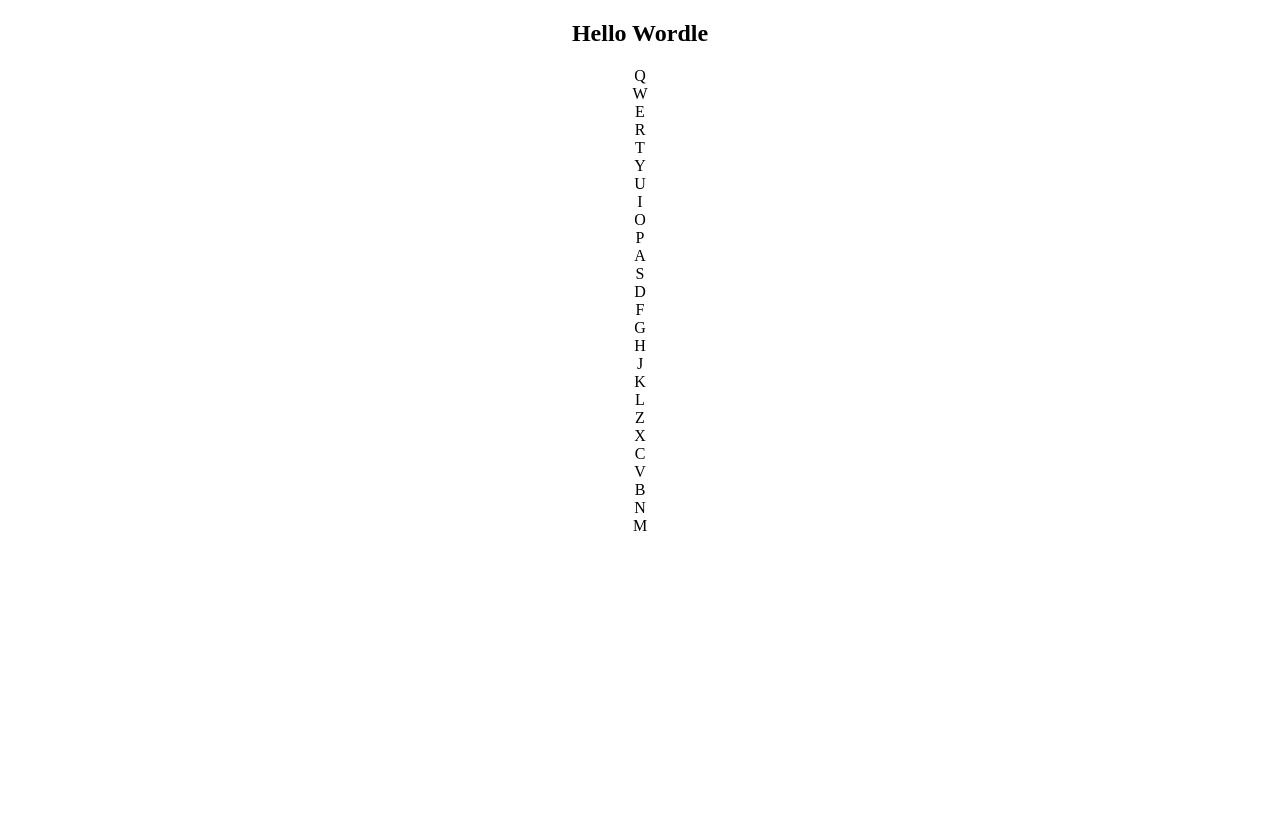
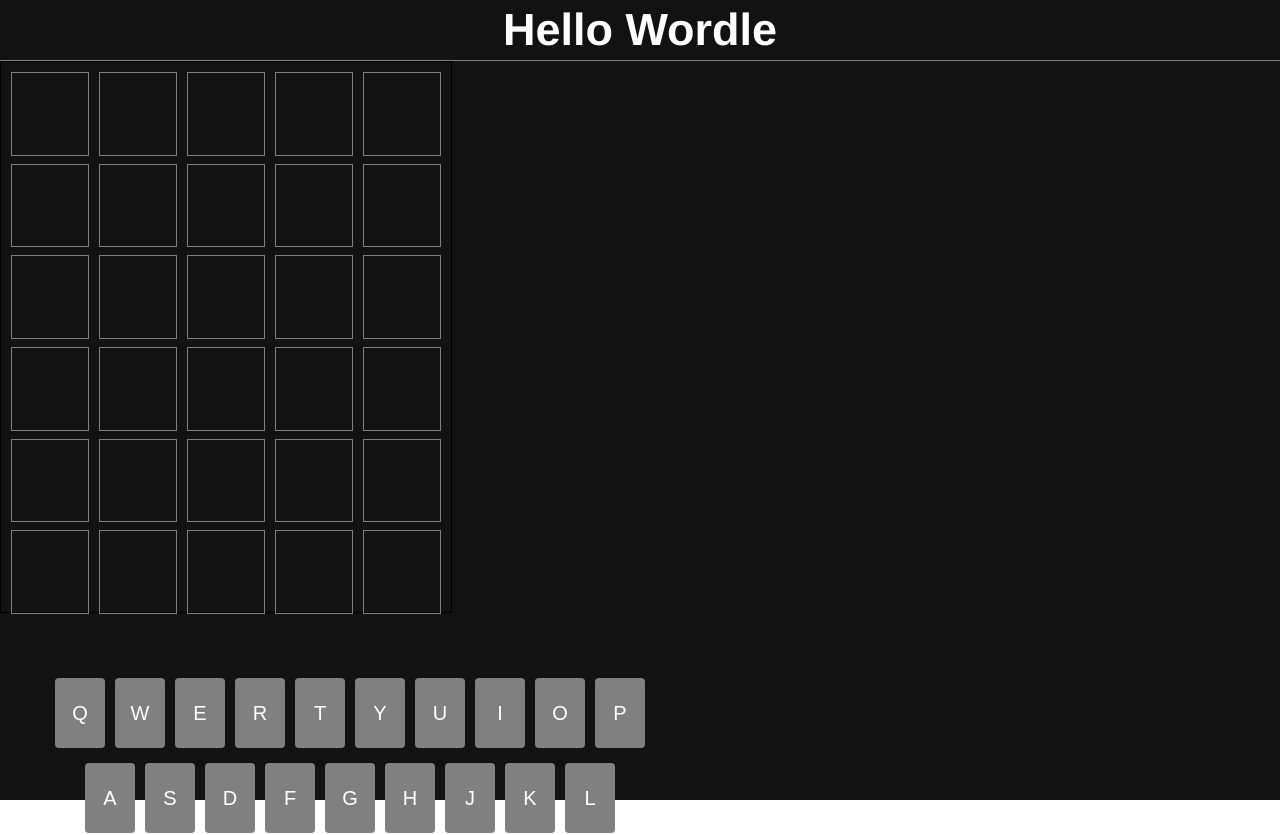
Before and after one commit to Constantine7s/Hello-Wordle, a React (Create React App) app: page / in a window 1280 px wide. Shown: the top 835 px of the page. Before the commit the page ends 800 px from the top, so only its background shows below. Built offline with nearby package versions, Linux system fonts and the light colour scheme.

Commit message:
feat: add css

```diff
--- a/src/App.css
+++ b/src/App.css
@@ -1,38 +1,127 @@
 .App {
   text-align: center;
-}
-
-.App-logo {
-  height: 40vmin;
-  pointer-events: none;
-}
-
-@media (prefers-reduced-motion: no-preference) {
-  .App-logo {
-    animation: App-logo-spin infinite 20s linear;
-  }
-}
-
-.App-header {
-  background-color: #282c34;
-  min-height: 100vh;
-  display: flex;
-  flex-direction: column;
-  align-items: center;
-  justify-content: center;
-  font-size: calc(10px + 2vmin);
+  background-color: #121212;
+  width: 100vw;
+  height: 100vh;
+  /* display: flex; */
   color: white;
 }
 
-.App-link {
-  color: #61dafb;
+body {
+  padding: 0%;
+  margin: 0;
 }
 
-@keyframes App-logo-spin {
-  from {
-    transform: rotate(0deg);
-  }
-  to {
-    transform: rotate(360deg);
-  }
+nav {
+  height: 60px;
+  width: 100%;
+  margin: 0;
+  border-bottom: 1px solid grey;
+  display: grid;
+  place-items: center;
 }
+
+nav h1 {
+  margin: 0;
+  font-family: Helvetica, Arial, sans-serif;
+  color: white;
+  font-size: 45px;
+}
+.game {
+  width: 100vw;
+  height: calc(100vh - 170px);
+  display: flex;
+  align-items: center;
+  padding-top: 50px;
+  flex-direction: column;
+}
+
+.guesses {
+  width: 450px;
+  height: 550px;
+  border: 1px solid black;
+  display: flex;
+  flex-direction: column;
+}
+
+.row {
+  flex: 33%;
+  display: flex;
+  flex-direction: row;
+  margin: 5px;
+}
+
+.letter {
+  flex: 33%;
+  height: 100%;
+  border: 1px solid grey;
+  margin: 5px;
+  display: grid;
+  place-items: center;
+  font-size: 30px;
+  font-weight: bolder;
+  color: white;
+  font-family: Arial, Helvetica, sans-serif;
+}
+
+#correct {
+  background-color: #528d4e;
+}
+
+#almost {
+  background-color: #b49f39;
+}
+
+#error {
+  background-color: #3a393c;
+}
+
+.keyboard {
+  width: 700px;
+  height: 300px;
+  margin-top: 60px;
+}
+
+.line1 {
+  flex: 33%;
+  display: flex;
+  flex-direction: row;
+  display: flex;
+  justify-content: center;
+  margin: 5px;
+}
+.line2 {
+  flex: 33%;
+  display: flex;
+  flex-direction: row;
+  justify-content: center;
+  margin: 5px;
+}
+.line3 {
+  flex: 33%;
+  display: flex;
+  flex-direction: row;
+  justify-content: center;
+  margin: 5px;
+}
+
+.key {
+  width: 50px;
+  height: 70px;
+  margin: 5px;
+  border-radius: 4px;
+  display: grid;
+  place-items: center;
+  font-size: 20px;
+  background-color: grey;
+  color: white;
+  font-family: Arial, Helvetica, sans-serif;
+  cursor: pointer;
+}
+
+#big {
+  width: 100px;
+}
+#disabled {
+  background-color: #3a393c;
+}
```
